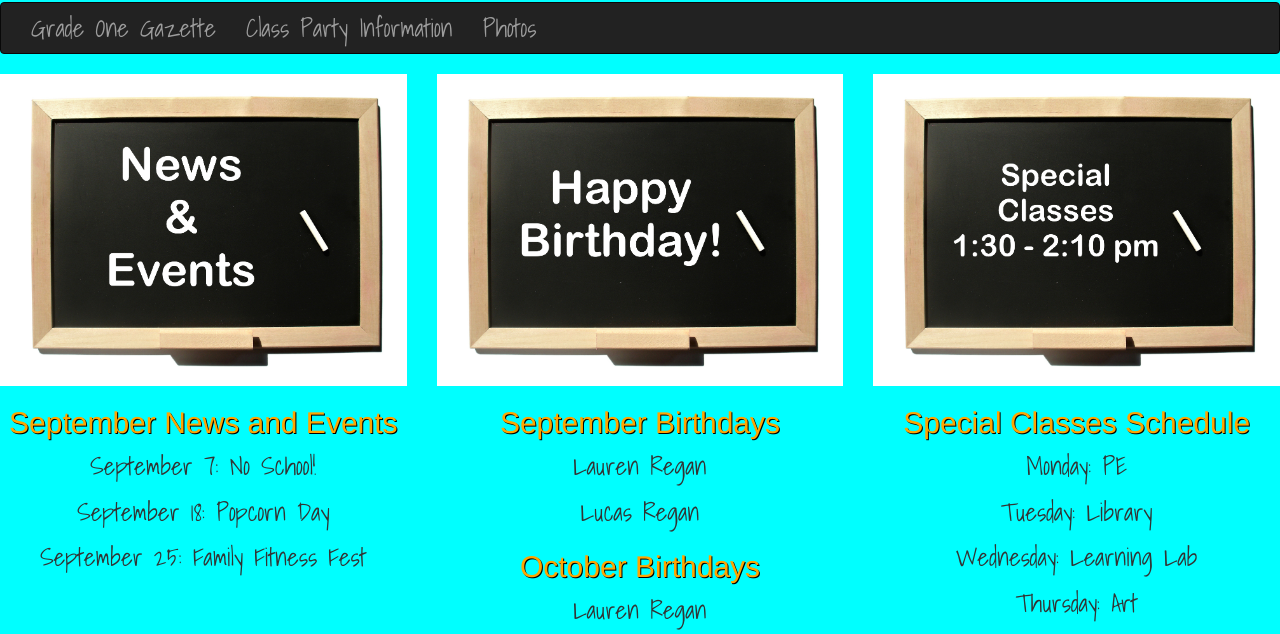
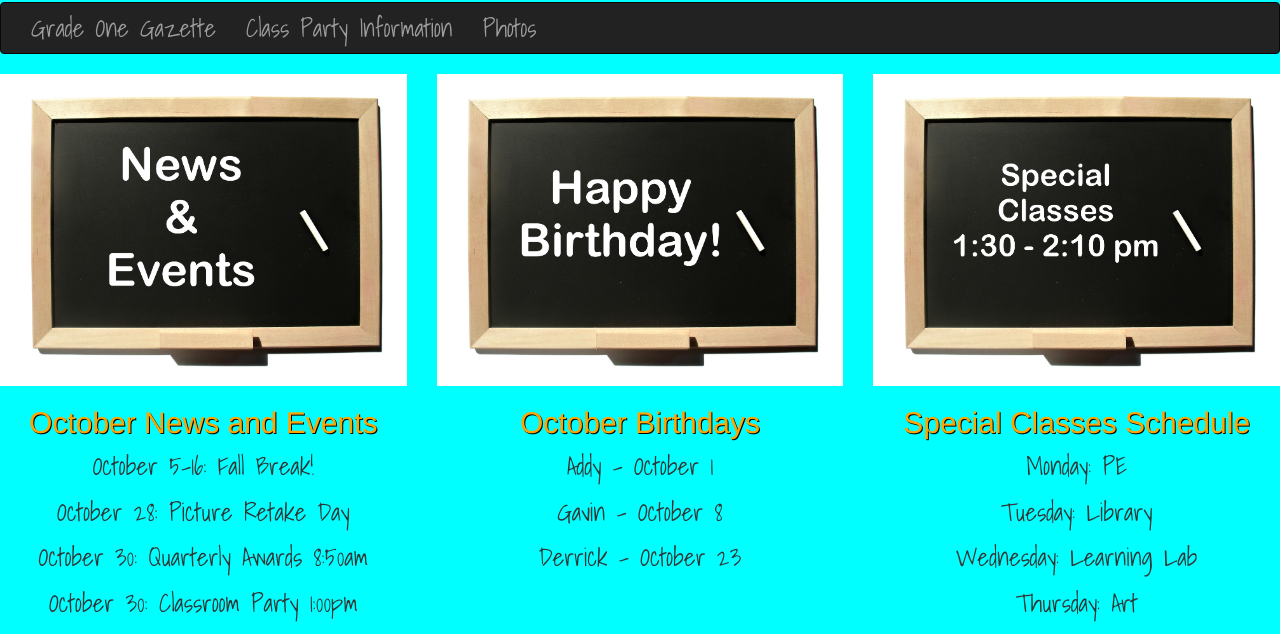
Before and after one commit to kregan16/greenvilleSchool, a plain HTML site: page index.html in a window 1280 px wide. Shown: the part 162-796 px from the top of the page. Drawn offline with nearby package versions, Linux system fonts and the light colour scheme.

Commit message:
updated birthdays, word wall and newsletter

```diff
--- a/index.html
+++ b/index.html
@@ -21,7 +21,7 @@
     <div>
       <ul class="nav navbar-nav">
         <li class="dropdown">
-          <a class="dropdown-toggle" data-toggle="dropdown" href="Newsletters/Newsletter8-31.pdf" target="_blank">Grade One Gazette</a>
+          <a class="dropdown-toggle" data-toggle="dropdown" href="Newsletters/Newsletter9-25.pdf" target="_blank">Grade One Gazette</a>
         </li>
         <li><a href="about.html">Class Party Information</a></li>
         <li><a href="movie.html">Photos</a></li>
@@ -35,24 +35,23 @@
 <!-- Start Row -->
 <div class="row">
       <div class="col-md-4 portfolio-item">
-          <!-- <a href="#"> -->
+
               <img class="img-responsive" src="img/chalkboard-news.jpg" alt="Monthly news and events">
-          <!-- </a> -->
-          <h3>September News and Events</h3>
-          <p>September 7: No School!</p>
-          <p>September 18: Popcorn Day</p>
-          <p>September 25: Family Fitness Fest</p>
-          <!-- <p>August 28: Party on the Playground 6:00pm</p> -->
+          <h3>October News and Events</h3>
+          <p>October 5-16: Fall Break!</p>
+          <p>October 28: Picture Retake Day</p>
+          <p>October 30: Quarterly Awards 8:50am</p>
+          <p>October 30: Classroom Party 1:00pm</p>
         </div>
+
       <div class="col-md-4 portfolio-item">
               <img class="img-responsive" src="img/chalkboard-birthday.jpg" alt="Monthly Birthdays">
-          <h3>September Birthdays</h3>
-          <p>Lauren Regan</p>
-          <p>Lucas Regan</p>
           <h3>October Birthdays</h3>
-          <p>Lauren Regan</p>
-          <p>Lucas Regan</p>
+          <p>Addy    - October 1</p>
+          <p>Gavin   - October 8</p>
+          <p>Derrick - October 23</p>
       </div>
+
       <div class="col-md-4 portfolio-item">
               <img class="img-responsive" src="img/chalkboard-specials.jpg" alt="Daily Special Classes">
           <h3>Special Classes Schedule</h3>
@@ -61,7 +60,7 @@
           <p>Wednesday: Learning Lab</p>
           <p>Thursday: Art</p>
           <p>Friday: Music </p>
-          <!-- <h5>1:30-2:00pm</h5> -->
+
       </div>
   </div>
   <!-- End Row -->
@@ -70,7 +69,7 @@
   <div class="col-md-4 portfolio-item">
         <img class="img-responsive" src="img/chalkboard-wordstudy.jpg" alt=" Weekly Word Wall Words">
         <h3>Word Wall Games</h3>
-      <button type="button" class="button1"><a class="lightbox_trigger" href="img/WWW8-31.png"><h4>Word Wall Words</h4></a></button>
+      <button type="button" class="button1"><a class="lightbox_trigger" href="img/wordWall9-25.png"><h4>Word Wall Words</h4></a></button>
           <button type="button" class="button1"><a href="https://www.spellingcity.com" target="_blank"><h4>spellingcity.com</h4></a></button>
         <br></br>
         </div>
```
Also changed, not shown: about.html (+1 -1 lines), guess.html (+1 -1 lines), math.html (+1 -1 lines), movie.html (+1 -1 lines), img/WWW8-31.png (deleted), img/wordWall9-25.png (added), 2 other files.
